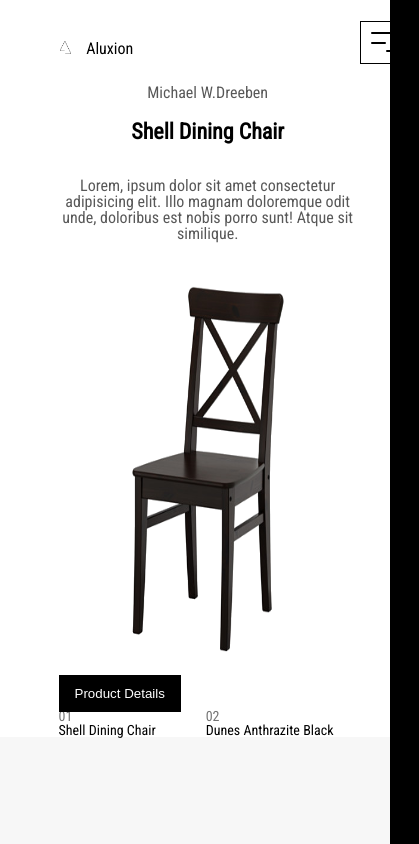
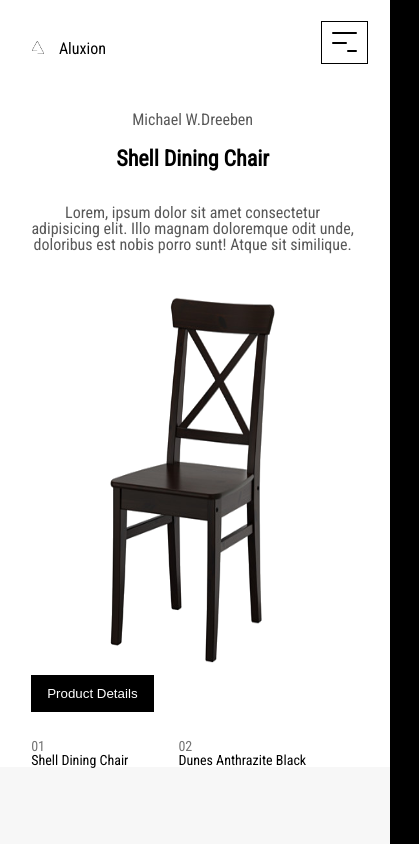
Before and after one commit to Mateoo-pierre/Maquetacion-Aluxion, a React (Create React App) app in the folder prueba-maquetacion-aluxion/: page / in a window 390 px wide. Shown: the whole page, 419 px wide, since content can reach past the window. Built offline with nearby package versions, Linux system fonts and the light colour scheme.

Commit message:
responsive navBar

```diff
--- a/prueba-maquetacion-aluxion/src/containers/intro/intro-style.js
+++ b/prueba-maquetacion-aluxion/src/containers/intro/intro-style.js
@@ -1,8 +1,11 @@
 import styled from "styled-components";
 
 export const IntroStyle = styled.div`
-  background: white;
-  margin-left: 15%;
+
+  .bodyIntro{
+    background: white;
+    margin-left: 15%;
+  }
 
 
   .logo{
@@ -23,6 +26,7 @@ export const IntroStyle = styled.div`
     border: 1px solid white;
     padding: 20px 0px;
     color: black;
+    width: 90%;
     display: flex;
 
 
@@ -38,6 +42,10 @@ export const IntroStyle = styled.div`
 
   @media (max-width : 700px){
 
+    .bodyIntro{
+      margin-left: 8%;
+    }
+
     .logo{
       width: 100%;
       position: fixed ;
--- a/prueba-maquetacion-aluxion/src/containers/intro/intro.jsx
+++ b/prueba-maquetacion-aluxion/src/containers/intro/intro.jsx
@@ -19,6 +19,7 @@ const Intro = () => {
 
   return (
     <IntroStyle>
+      <div className="bodyIntro">
         <div className={`header ${active ? "active" : ""}`}>
           <div className="logo">
             <a href="https://aluxion.com/#home" target="_blank" rel="noopener noreferrer">
@@ -71,6 +72,7 @@ const Intro = () => {
         {/* <div className="swiper-button-prev"></div>
         <div className="swiper-button-next"></div> */}
 
+      </div>
     </IntroStyle>
   );
 };
--- a/prueba-maquetacion-aluxion/src/containers/menu button/menuButton.css
+++ b/prueba-maquetacion-aluxion/src/containers/menu button/menuButton.css
@@ -79,3 +79,12 @@
     background-color: white;
     transition: 1s;
 }
+
+/* responsive */
+
+@media  screen and (max-width: 700px){
+    .container-btn{
+        position: absolute;
+        margin-left: 74%;
+    }
+}
--- a/prueba-maquetacion-aluxion/src/containers/sliders/sliders.css
+++ b/prueba-maquetacion-aluxion/src/containers/sliders/sliders.css
@@ -85,7 +85,7 @@
 @media screen and (max-width : 700px ) {
 
     .swiper-container{
-        margin-top: 0px;
+        margin-top: 70px;
     }
 
     .sections{
```
Lines whose indentation alone changed are shown as unchanged.
